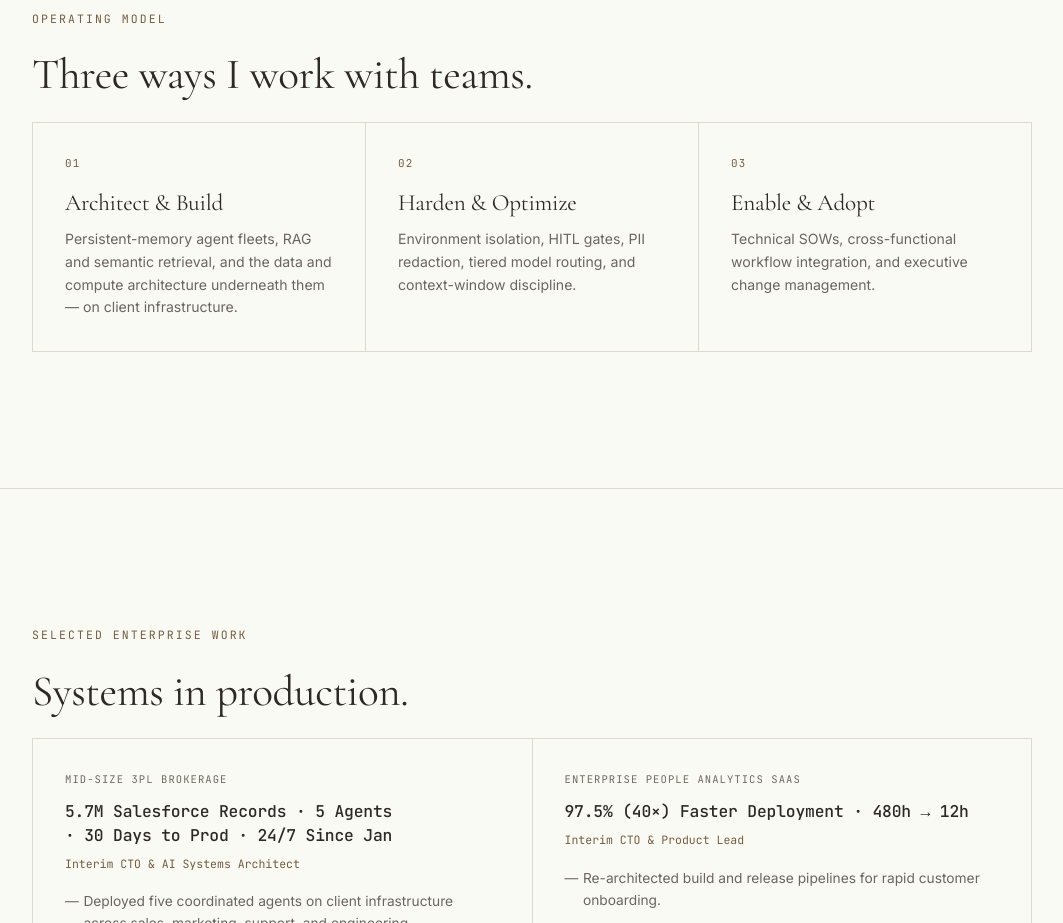
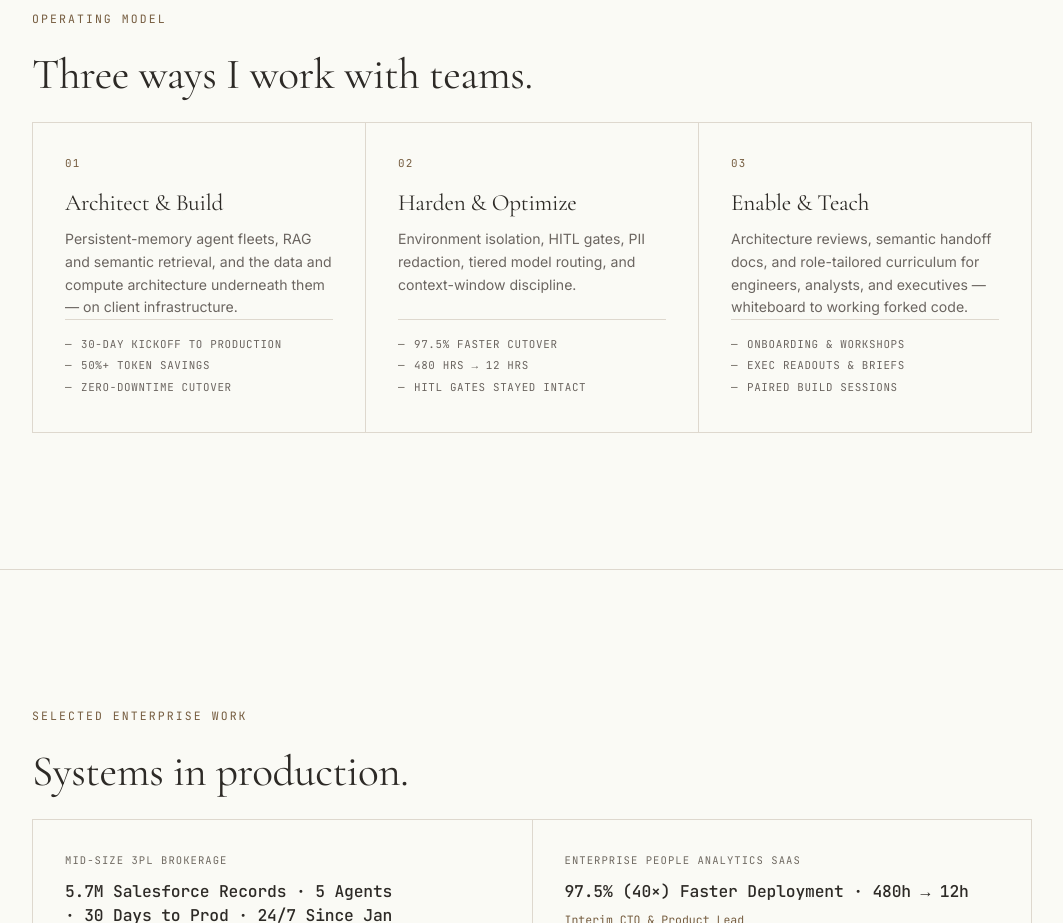
Before and after one commit to birdanth/birdwork.ai, a plain HTML site: page index.html in a window 1280 px wide. Shown: the part 1000-1923 px from the top of the page, without its empty margins (108-1171 px from the left). Drawn offline with nearby package versions, Linux system fonts and the light colour scheme.

Commit message:
chore(site): apply OFI prompt 03 - operating model pillar 03
- pillar 03 rewritten as Enable & Teach: architecture reviews, semantic handoff docs,
  role-tailored curriculum, whiteboard to forked code
- three teaching bullets: onboarding & workshops, exec readouts & briefs, paired build
- cards 01/02 gain matching three-bullet proof footers (30-day kickoff, 50%+ savings,
  zero-downtime; 97.5% faster cutover, 480 hrs -> 12 hrs, HITL gates intact)
- cards are flex columns with bottom-pinned footers so all three dividers share a baseline

```diff
--- a/index.html
+++ b/index.html
@@ -144,7 +144,12 @@ nav.scrolled{border-bottom-color:var(--border)}
 .stack{grid-template-columns:repeat(3,1fr)}
 .sec-grid{grid-template-columns:repeat(3,1fr);margin-top:2.25rem;background:var(--border)}
 .cell{background:var(--bg);padding:2rem}
+.cell.card{display:flex;flex-direction:column}
 .nw{white-space:nowrap}
+.card-proof{font-family:'JetBrains Mono',monospace;font-size:.68rem;letter-spacing:.06em;text-transform:uppercase;color:var(--fg-mid);margin-top:auto;padding-top:.9rem;border-top:1px solid var(--border);line-height:1.7}
+.card-proof ul{list-style:none}
+.card-proof li{padding-left:1rem;position:relative;margin-bottom:.2rem}
+.card-proof li::before{content:"—";position:absolute;left:0;color:var(--fg-dim)}
 .card .num{font-family:'JetBrains Mono',monospace;font-size:.68rem;letter-spacing:.12em;color:var(--accent-warm);display:block;margin-bottom:1.1rem}
 .card p,.pillar p{font-size:.88rem;line-height:1.62}
 
@@ -304,9 +309,9 @@ footer{padding:1.6rem 0 2rem;font-family:'JetBrains Mono',monospace;font-size:.7
     <p class="section-label">Operating Model</p>
     <h2>Three ways I work with teams.</h2>
     <div class="cards-3">
-      <div class="cell card"><span class="num">01</span><h3>Architect &amp; Build</h3><p>Persistent-memory agent fleets, RAG and semantic retrieval, and the data and compute architecture underneath them — on client infrastructure.</p></div>
-      <div class="cell card"><span class="num">02</span><h3>Harden &amp; Optimize</h3><p>Environment isolation, HITL gates, PII redaction, tiered model routing, and context-window discipline.</p></div>
-      <div class="cell card"><span class="num">03</span><h3>Enable &amp; Adopt</h3><p>Technical SOWs, cross-functional workflow integration, and executive change management.</p></div>
+      <div class="cell card"><span class="num">01</span><h3>Architect &amp; Build</h3><p>Persistent-memory agent fleets, RAG and semantic retrieval, and the data and compute architecture underneath them — on client infrastructure.</p><div class="card-proof"><ul><li>30-day kickoff to production</li><li>50%+ token savings</li><li>Zero-downtime cutover</li></ul></div></div>
+      <div class="cell card"><span class="num">02</span><h3>Harden &amp; Optimize</h3><p>Environment isolation, HITL gates, PII redaction, tiered model routing, and context-window discipline.</p><div class="card-proof"><ul><li>97.5% faster cutover</li><li>480 hrs → 12 hrs</li><li>HITL gates stayed intact</li></ul></div></div>
+      <div class="cell card"><span class="num">03</span><h3>Enable &amp; Teach</h3><p>Architecture reviews, semantic handoff docs, and role-tailored curriculum for engineers, analysts, and executives — whiteboard to working forked code.</p><div class="card-proof"><ul><li>Onboarding &amp; workshops</li><li>Exec readouts &amp; briefs</li><li>Paired build sessions</li></ul></div></div>
     </div>
   </div>
 </section>
```
